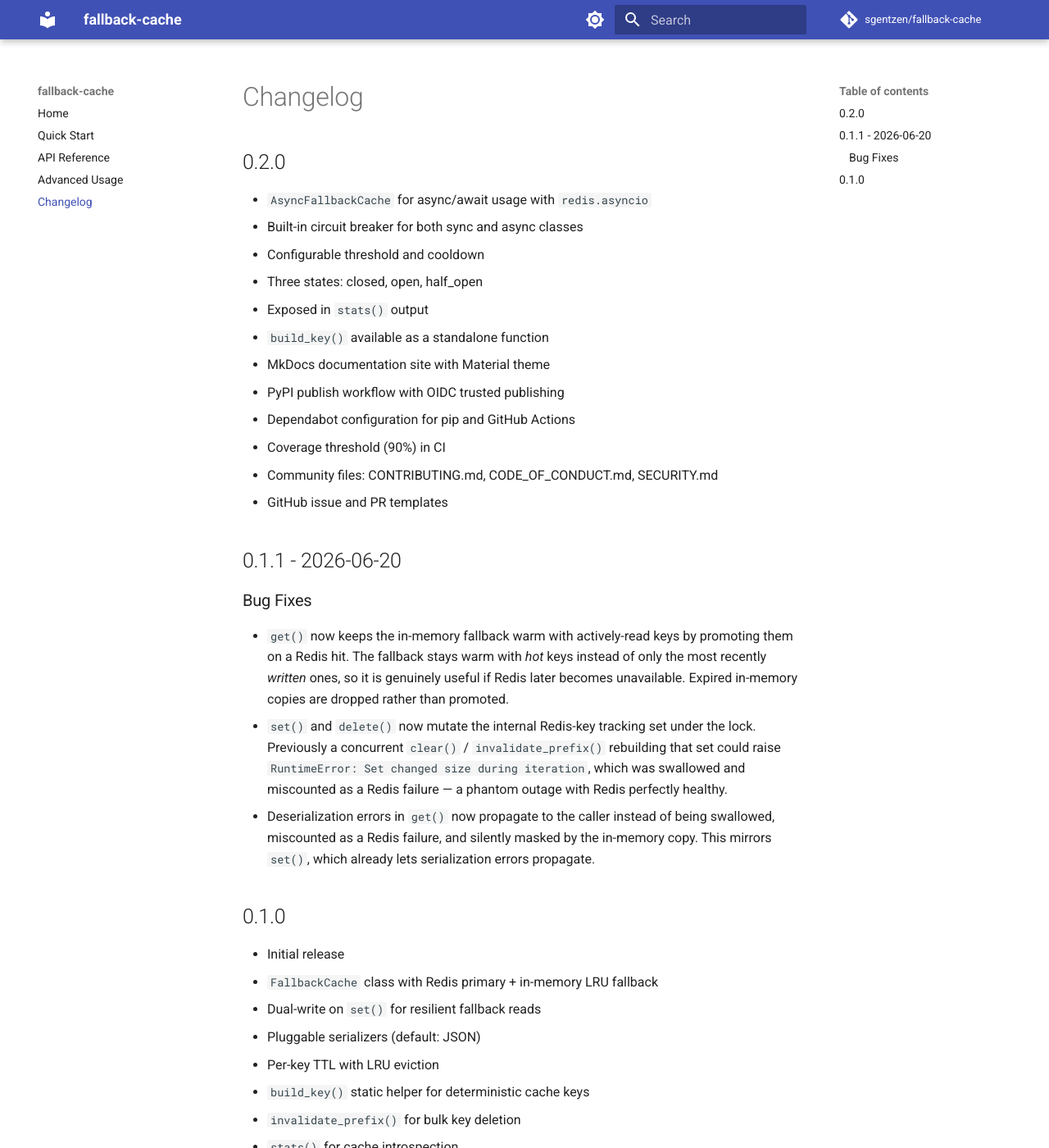
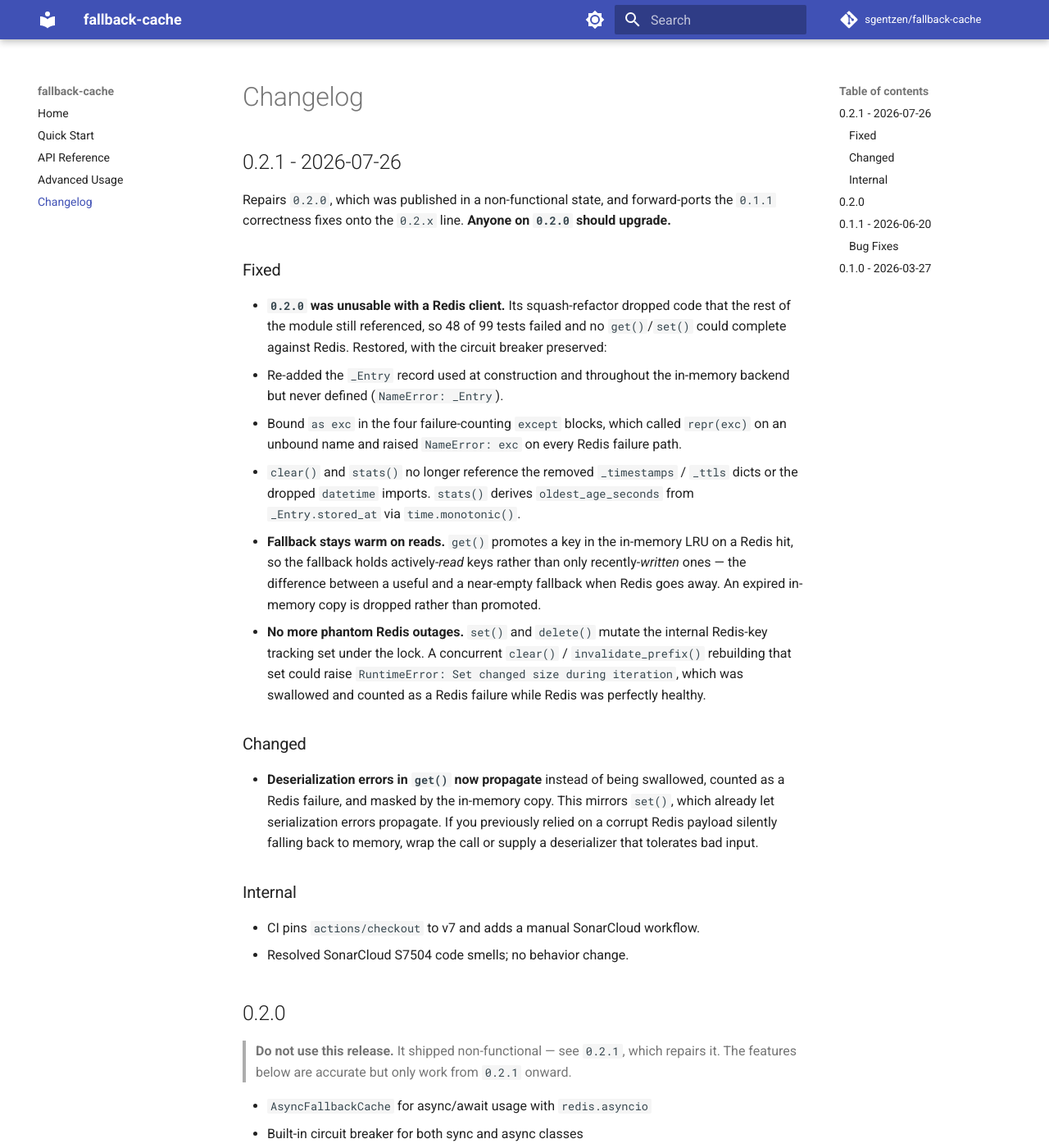
Before and after one commit to sgentzen/fallback-cache, an MkDocs documentation site: the page built from docs/changelog.md, in a window 1280 px wide and 1400 px high. Shown: the whole window at 82% size. Built offline with MkDocs 1.6.1 and Material for MkDocs 9.7.7, drawn with Linux system fonts in a browser that asks for light colours; comment, search, counter and statistics services are not loaded.

Commit message:
chore(release): prepare v0.2.1 (#15)

```diff
--- a/docs/changelog.md
+++ b/docs/changelog.md
@@ -1,6 +1,53 @@
 # Changelog
 
+## 0.2.1 - 2026-07-26
+
+Repairs `0.2.0`, which was published in a non-functional state, and forward-ports
+the `0.1.1` correctness fixes onto the `0.2.x` line. **Anyone on `0.2.0` should
+upgrade.**
+
+### Fixed
+
+- **`0.2.0` was unusable with a Redis client.** Its squash-refactor dropped code
+  that the rest of the module still referenced, so 48 of 99 tests failed and no
+  `get()`/`set()` could complete against Redis. Restored, with the circuit
+  breaker preserved:
+  - Re-added the `_Entry` record used at construction and throughout the
+    in-memory backend but never defined (`NameError: _Entry`).
+  - Bound `as exc` in the four failure-counting `except` blocks, which called
+    `repr(exc)` on an unbound name and raised `NameError: exc` on every Redis
+    failure path.
+  - `clear()` and `stats()` no longer reference the removed `_timestamps` /
+    `_ttls` dicts or the dropped `datetime` imports. `stats()` derives
+    `oldest_age_seconds` from `_Entry.stored_at` via `time.monotonic()`.
+- **Fallback stays warm on reads.** `get()` promotes a key in the in-memory LRU
+  on a Redis hit, so the fallback holds actively-*read* keys rather than only
+  recently-*written* ones — the difference between a useful and a near-empty
+  fallback when Redis goes away. An expired in-memory copy is dropped rather
+  than promoted.
+- **No more phantom Redis outages.** `set()` and `delete()` mutate the internal
+  Redis-key tracking set under the lock. A concurrent `clear()` /
+  `invalidate_prefix()` rebuilding that set could raise `RuntimeError: Set
+  changed size during iteration`, which was swallowed and counted as a Redis
+  failure while Redis was perfectly healthy.
+
+### Changed
+
+- **Deserialization errors in `get()` now propagate** instead of being swallowed,
+  counted as a Redis failure, and masked by the in-memory copy. This mirrors
+  `set()`, which already let serialization errors propagate. If you previously
+  relied on a corrupt Redis payload silently falling back to memory, wrap the
+  call or supply a deserializer that tolerates bad input.
+
+### Internal
+
+- CI pins `actions/checkout` to v7 and adds a manual SonarCloud workflow.
+- Resolved SonarCloud S7504 code smells; no behavior change.
+
 ## 0.2.0
+
+> **Do not use this release.** It shipped non-functional — see `0.2.1`, which
+> repairs it. The features below are accurate but only work from `0.2.1` onward.
 
 - `AsyncFallbackCache` for async/await usage with `redis.asyncio`
 - Built-in circuit breaker for both sync and async classes
@@ -33,7 +80,7 @@
   swallowed, miscounted as a Redis failure, and silently masked by the in-memory
   copy. This mirrors `set()`, which already lets serialization errors propagate.
 
-## 0.1.0
+## 0.1.0 - 2026-03-27
 
 - Initial release
 - `FallbackCache` class with Redis primary + in-memory LRU fallback
--- a/pyproject.toml
+++ b/pyproject.toml
@@ -4,7 +4,7 @@ build-backend = "hatchling.build"
 
 [project]
 name = "fallback-cache"
-version = "0.2.0"
+version = "0.2.1"
 description = "Redis-primary cache with transparent in-memory LRU fallback"
 readme = "README.md"
 license = "Apache-2.0"
--- a/src/fallback_cache/__init__.py
+++ b/src/fallback_cache/__init__.py
@@ -1,6 +1,6 @@
 """fallback-cache: Redis-primary cache with transparent in-memory LRU fallback."""
 
-__version__ = "0.2.0"
+__version__ = "0.2.1"
 
 from fallback_cache._keys import build_key
 from fallback_cache.async_cache import AsyncFallbackCache
```
Also changed, not shown: CHANGELOG.md (+47 -0 lines).
